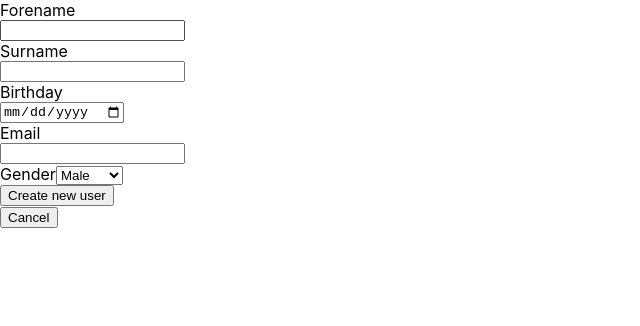
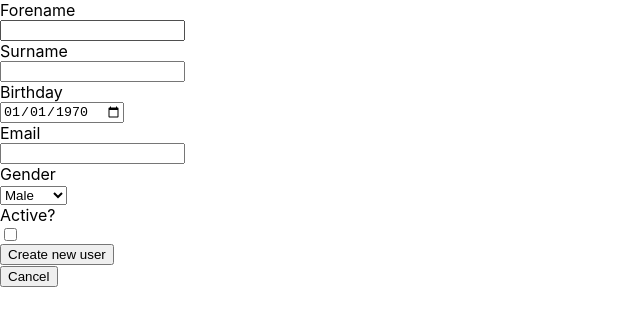
Before and after one commit to openscript/eb-zuerich-react-2020, a React (Create React App) app: page /users in a window 1280 px wide. Both pictures are taken after a click on the button "New". Shown: the top 326 px of the page, without its empty margins (0-640 px from the left). Built offline with nearby package versions, Linux system fonts and the light colour scheme.

Commit message:
Add active checkbox

```diff
--- a/src/components/user/UserForm.tsx
+++ b/src/components/user/UserForm.tsx
@@ -5,7 +5,7 @@ import { Dialog } from '../Dialog';
 import styled from '@emotion/styled';
 
 const CustomForm = styled.form`
-    input {
+    input, label {
         display: block;
     }
 `;
@@ -24,7 +24,8 @@ export const UserForm: React.FC<Props> = (props) => {
             surname: '',
             birthday: 0,
             email: '',
-            gender: Gender.MALE
+            gender: Gender.MALE,
+            active: false
         };
     const [open, isOpen] = useState<boolean>(false);
     const [currentUser, setCurrentUser] = useState<User>(initialUser);
@@ -35,12 +36,18 @@ export const UserForm: React.FC<Props> = (props) => {
         props.saveUser(currentUser);
     }
 
-    const handleChange = (event: React.ChangeEvent<HTMLInputElement | HTMLSelectElement>) => {
-        let value: string|number = event.target.value;
-        if(event.target.type === 'date') {
-            value = new Date(value).getTime();
-        }
-        const newCurrentUser = {...currentUser, [event.target.name]: value};
+    const handleDateChange = (event: React.ChangeEvent<HTMLInputElement>) => {
+        const newCurrentUser = {...currentUser, [event.target.name]: event.target.valueAsDate?.getTime()};
+        setCurrentUser(newCurrentUser);
+    }
+
+    const handleCheckboxChange = (event: React.ChangeEvent<HTMLInputElement>) => {
+        const newCurrentUser = {...currentUser, [event.target.name]: event.target.checked};
+        setCurrentUser(newCurrentUser);
+    }
+
+    const handleValueChange = (event: React.ChangeEvent<HTMLInputElement | HTMLSelectElement>) => {
+        const newCurrentUser = {...currentUser, [event.target.name]: event.target.value};
         setCurrentUser(newCurrentUser);
     }
 
@@ -56,20 +63,22 @@ export const UserForm: React.FC<Props> = (props) => {
             <Dialog open={open}>
                 <CustomForm onSubmit={handleSubmit}>
                     <label htmlFor='forename'>Forename</label>
-                    <input onChange={handleChange} required name='forename' type='text' id='forename' defaultValue={currentUser.forename} />
+                    <input onChange={handleValueChange} required name='forename' type='text' id='forename' defaultValue={currentUser.forename} />
                     <label htmlFor='surname'>Surname</label>
-                    <input onChange={handleChange} required name='surname' type='text' id='surname' defaultValue={currentUser.surname} />
+                    <input onChange={handleValueChange} required name='surname' type='text' id='surname' defaultValue={currentUser.surname} />
                     <label htmlFor='birthday'>Birthday</label>
-                    <input onChange={handleChange} required name='birthday' type='date' id='birthday' />
+                    <input onChange={handleDateChange} required name='birthday' type='date' id='birthday' defaultValue={new Date(currentUser.birthday).toISOString().substr(0, 10)} />
                     <label htmlFor='email'>Email</label>
-                    <input onChange={handleChange} name='email' type='email' id='email' defaultValue={currentUser.email} />
+                    <input onChange={handleValueChange} name='email' type='email' id='email' defaultValue={currentUser.email} />
                     <label htmlFor='gender'>Gender</label>
-                    <select onChange={handleChange} name='gender' id='gender' defaultValue={currentUser.gender}>
+                    <select onChange={handleValueChange} name='gender' id='gender' defaultValue={currentUser.gender}>
                         <option value={Gender.MALE}>Male</option>
                         <option value={Gender.FEMALE}>Female</option>
                         <option value={Gender.OTHER}>Other</option>
                     </select>
-                    <input type='submit' value='Create new user' />
+                    <label htmlFor='active'>Active?</label>
+                    <input onChange={handleCheckboxChange} type='checkbox' name='active' id='active' defaultChecked={currentUser.active} />
+                    <input type='submit' value={props.user ? 'Save user' : 'Create new user'} />
                 </CustomForm>
                 <button onClick={toggleDialog}>Cancel</button>
             </Dialog>
--- a/src/components/user/UserIndex.tsx
+++ b/src/components/user/UserIndex.tsx
@@ -18,6 +18,7 @@ export const UserIndex: React.FC<Props> = (props) => {
                     <th>Birthday</th>
                     <th>Email</th>
                     <th>Gender</th>
+                    <th>Active?</th>
                     <th>Actions</th>
                 </tr>
             </thead>
@@ -26,9 +27,10 @@ export const UserIndex: React.FC<Props> = (props) => {
                     <tr key={user.id}>
                         <td>{user.forename}</td>
                         <td>{user.surname}</td>
-                        <td>{user.birthday}</td>
+                        <td>{new Date(user.birthday).toLocaleDateString()}</td>
                         <td>{user.email}</td>
                         <td>{user.gender}</td>
+                        <td>{user.active ? 'Yes' : 'No'}</td>
                         <td>
                             <UserForm saveUser={props.updateAction} user={user} />
                             <button onClick={() => props.deleteAction(user.id)}>
--- a/src/containers/UsersContainer.tsx
+++ b/src/containers/UsersContainer.tsx
@@ -12,7 +12,8 @@ export const UsersContainer: React.FC = () => {
       surname: "Norris",
       birthday: new Date().getTime(),
       email: "juck@norris.com",
-      gender: Gender.MALE
+      gender: Gender.MALE,
+      active: false
     },
     {
       id: 1,
@@ -20,7 +21,8 @@ export const UsersContainer: React.FC = () => {
       surname: "Bühler",
       birthday: new Date().getTime(),
       email: "r@obin.ch",
-      gender: Gender.MALE
+      gender: Gender.MALE,
+      active: true
     },
     {
       id: 2,
@@ -28,7 +30,8 @@ export const UsersContainer: React.FC = () => {
       surname: "Johanson",
       birthday: new Date().getTime(),
       email: "s@johannson.ch",
-      gender: Gender.MALE
+      gender: Gender.MALE,
+      active: false
     }
   ];
 
--- a/src/models/user.ts
+++ b/src/models/user.ts
@@ -6,7 +6,8 @@ export interface User {
     surname: string,
     email: string,
     birthday: number,
-    gender: Gender
+    gender: Gender,
+    active: boolean
 }
 
 export interface UserDraft extends Omit<User, 'id'> {
```
